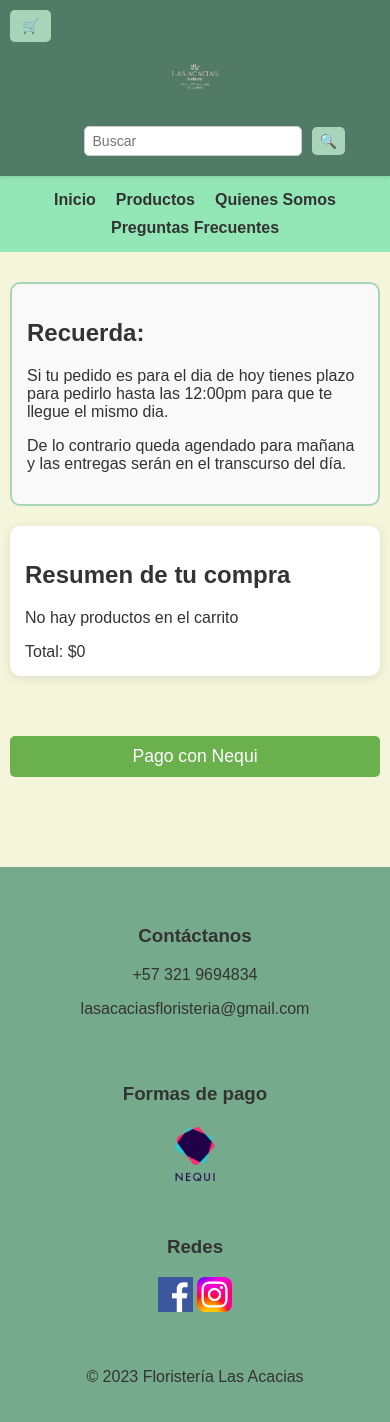
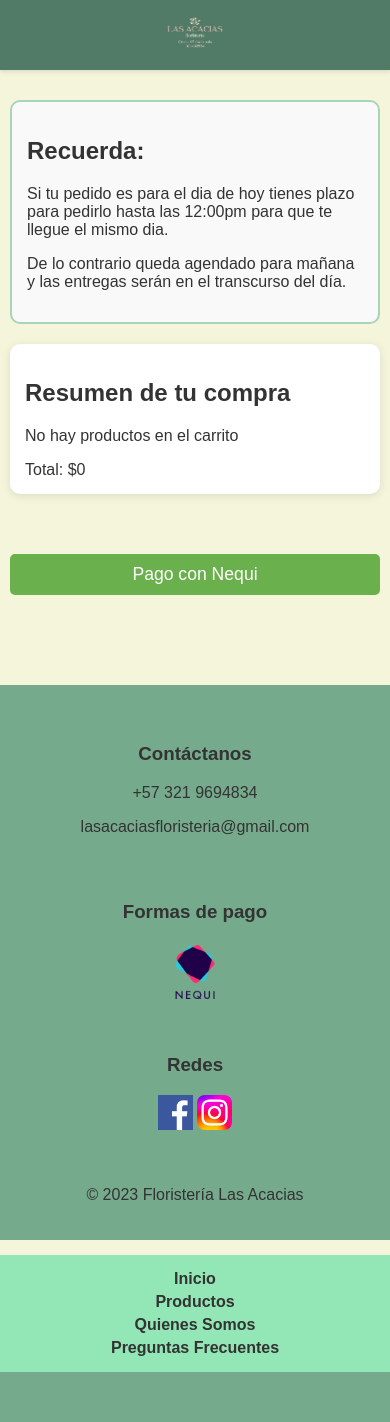
Before and after one commit to SantiagoCrispoca/Lasacacias, a PHP site: page /pagos.html in a window 390 px wide. After the commit the page ends 1372 px from the top, so only its background shows below. Run offline with PHP 8.4, Linux system fonts and the light colour scheme.

Commit message:
Simplificar header en pagos.html - eliminar carrito y búsqueda

```diff
--- a/pagos.html
+++ b/pagos.html
@@ -52,22 +52,35 @@
       margin: 20px auto;
       display: block;
     }
+    /* Ocultar elementos y ajustar header */
+    .cart-button, .search-box {
+            display: none !important;
+        }
+
+        /* Nuevos estilos para el header */
+        .header {
+            min-height: 40px; /* Altura aumentada */
+            display: flex;
+            align-items: center;
+            justify-content: center;
+            padding: 15px 0;
+        }
+
+        .logo img {
+            height: 60px; /* Tamaño aumentado del logo */
+            width: auto;
+        }
   </style>
 </head>
 <body>
   <!-- Header -->
   <header class="header">
-    <button class="cart-button">🛒</button>
     <div class="logo">
-      <a href="index.html">
-        <img src="imagenes/logo.jpg" alt="Logo de Floristería Las Acacias" />
-      </a>
+        <a href="index.html">
+            <img src="imagenes/logo.jpg" alt="Logo de Floristería Las Acacias" />
+        </a>
     </div>
-    <div class="search-box">
-      <input type="text" placeholder="Buscar">
-      <button class="search-button">&#128269;</button>
-    </div>
-  </header>
+</header>
 
   <!-- Navegación -->
   <nav class="navbar">
--- a/styles.css
+++ b/styles.css
@@ -1114,25 +1114,43 @@ footer {
     }
 
     .header {
+        display: flex;
         flex-direction: column;
-        padding: 10px;
+        align-items: center;
+        padding: 15px 10px;
+        gap: 15px;
+    }
+
+    /* Eliminar el wrapper si no es esencial (o dejarlo como contenedor invisible) */
+    .cart-search-wrapper {
+        display: contents; /* Hace que los hijos hereden directamente del header */
+    }
+
+    /* Orden de elementos */
+    .cart-button {
+        order: 1; /* Primero: Carrito */
+        margin-right: 0;
+        align-self: flex-start; /* Opcional: alinea a la izquierda */
     }
 
     .logo {
-        margin: 10px 0;
+        order: 2; /* Segundo: Logo */
         position: static;
         transform: none;
+        margin: 0;
     }
 
     .search-box {
+        order: 3; /* Tercero: Búsqueda */
         width: 100%;
-        margin: 10px 0;
+        max-width: 300px;
+        margin: 0;
     }
 
-    .navbar ul {
-        display: flex;
-        flex-wrap: wrap;
-        justify-content: center;
+    /* Navbar - debajo de todo */
+    .navbar {
+        order: 4;
+        margin-top: 15px;
     }
 
     .navbar ul li {
```
